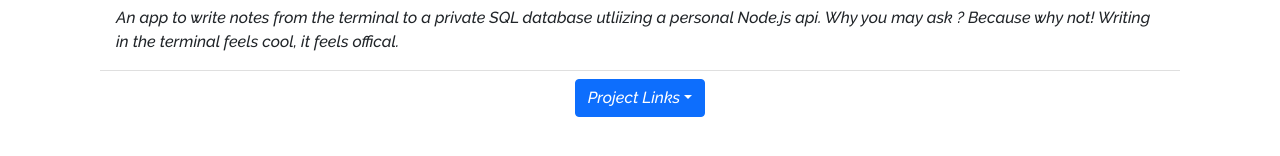
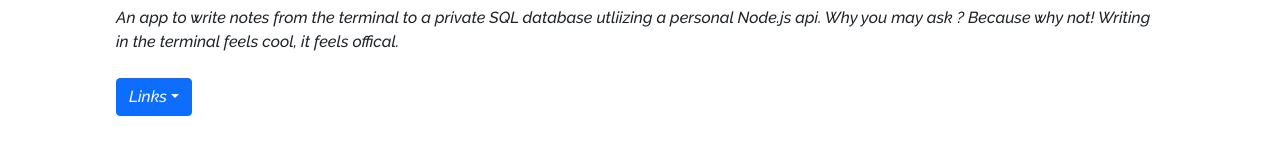
Before and after one commit to yamodah/Portfolio_Site, a React (Create React App) app: page / in a window 1280 px wide. Shown: the part 2560-2716 px from the top of the page. Built offline with nearby package versions, Linux system fonts and the light colour scheme; a web font is replaced by a local one.

Commit message:
added some links still builing out first card to reuse for the rest

```diff
--- a/src/components/CardElement/Card.js
+++ b/src/components/CardElement/Card.js
@@ -13,16 +13,16 @@ export function Cards() {
        Why you may ask ? Because why not! Writing in the terminal feels cool, it feels offical.
       </Card.Text>
     </Card.Body>
-    <Card.Footer style={{display:"flex",justifyContent:"center",backgroundColor:"white"}}>
+    <Card.Footer style={{backgroundColor:"white",border:"none"}}>
     <Dropdown>
   <Dropdown.Toggle variant="primary" id="dropdown-basic">
-        Project Links
+    Links
     </Dropdown.Toggle>
 
     <Dropdown.Menu>
-        <Dropdown.Item href="#/action-1">Github Repository</Dropdown.Item>
-        <Dropdown.Item href="#/action-2">Another action</Dropdown.Item>
-        <Dropdown.Item href="#/action-3">Something else</Dropdown.Item>
+        <Dropdown.Item href="https://github.com/yamodah/notepad_cli">CLI App Repository</Dropdown.Item>
+        <Dropdown.Item href="https://github.com/yamodah/Notepad_api">Backend API Repository</Dropdown.Item>
+        <Dropdown.Item href="#/action-3">Frontend Client (live site)</Dropdown.Item>
     </Dropdown.Menu>
     </Dropdown>
     </Card.Footer>
```
